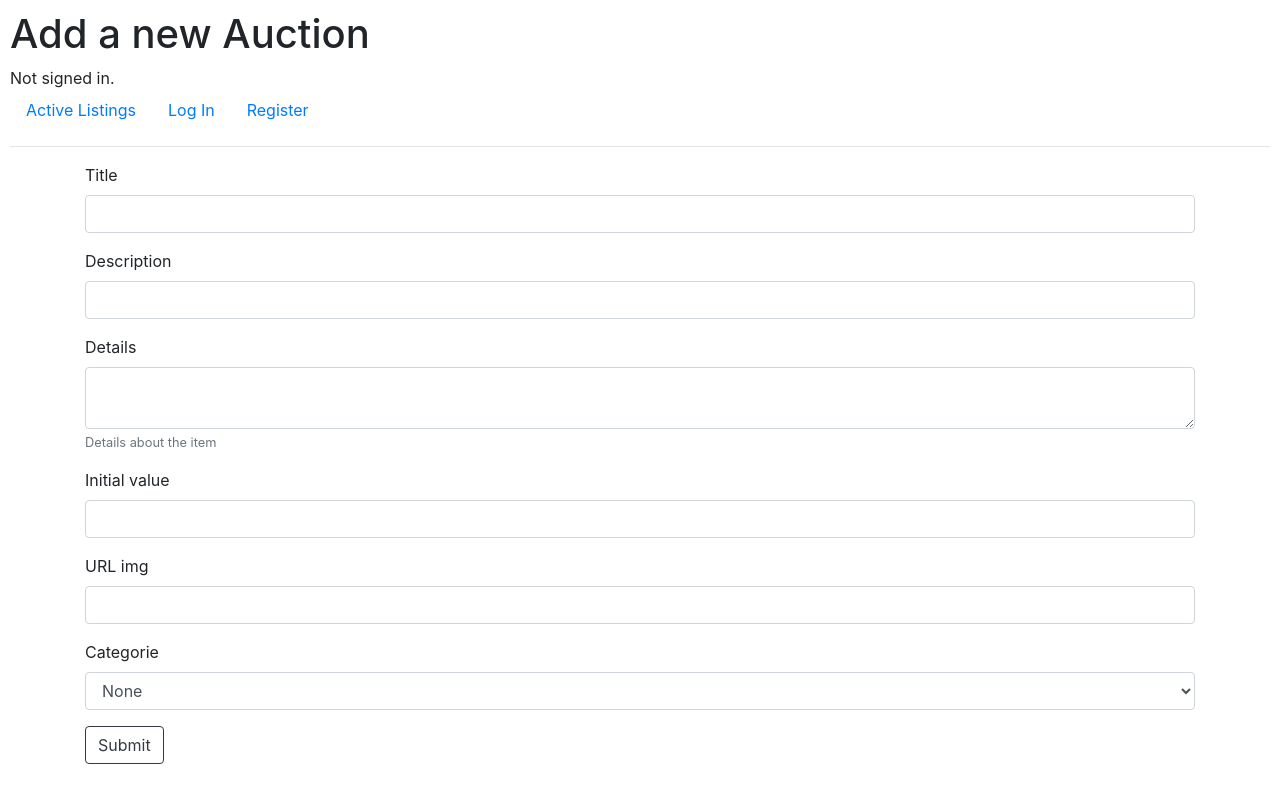
After one commit to SylarK/commerce_pj2, a Django app: page /newauction in a window 1280 px wide. The commit adds this page. Run offline with Django 3.2, Linux system fonts and the light colour scheme; some libraries are stand-ins or nearby versions.

Commit message:
Criação de um novo formulário para adicionar os itens de leilão. Funcionando.

```diff
--- a/commerce/auctions/models.py
+++ b/commerce/auctions/models.py
@@ -19,8 +19,8 @@ class Auction(models.Model):
     description = models.TextField()
     detail = models.TextField()
     init = models.IntegerField()
-    url = models.CharField(max_length=1000)
-    cat = models.IntegerField(choices=CategorieOptions.choices)
+    url = models.CharField(max_length=1000, blank=True)
+    cat = models.IntegerField(choices=CategorieOptions.choices, default=1)
 
     def __str__(self):
         return f"User: {self.user}, Auct Title: {self.title}, Init value: {self.init}, Cat: {self.cat}"
--- a/commerce/auctions/static/auctions/styles.css
+++ b/commerce/auctions/static/auctions/styles.css
@@ -1,3 +1,8 @@
 body {
+    margin: 0;
     padding: 10px;
 }
+
+.marker{
+    border: solid red 2px;
+}
--- a/commerce/auctions/templates/auctions/layout.html
+++ b/commerce/auctions/templates/auctions/layout.html
@@ -8,7 +8,7 @@
         <link href="{% static 'auctions/styles.css' %}" rel="stylesheet">
     </head>
     <body>
-        <h1>Auctions</h1>
+        <h1>{% block header %}Auctions{% endblock %}</h1>
         <div>
             {% if user.is_authenticated %}
                 Signed in as <strong>{{ user.username }}</strong>.
@@ -21,6 +21,8 @@
                 <a class="nav-link" href="{% url 'index' %}">Active Listings</a>
             </li>
             {% if user.is_authenticated %}
+                {% block list %}
+                {% endblock %}
                 <li class="nav-item">
                     <a class="nav-link" href="{% url 'logout' %}">Log Out</a>
                 </li>
@@ -34,7 +36,9 @@
             {% endif %}
         </ul>
         <hr>
-        {% block body %}
-        {% endblock %}
+        <div class="container">
+            {% block body %}
+            {% endblock %}
+        </div>
     </body>
 </html>
--- /dev/null
+++ b/commerce/auctions/templates/auctions/new_auction.html
@@ -0,0 +1,56 @@
+{% extends 'auctions/layout.html' %}
+
+{% block title %} New Auction {% endblock %}
+
+{% block header %}Add a new Auction{% endblock %}
+
+{% block body %}
+
+    <form action="" method="post">
+
+        {% csrf_token %}
+
+        <div class="form-group">
+            <label>Title</label>
+            <input type="text" maxlength="150" name="title" class="form-control">
+        </div>
+
+        <div class="form-group">
+            <label>Description</label>
+            <input type='text' name='description' class="form-control">
+        </div>
+
+        <div class="form-group">
+            <label>Details</label>
+            <textarea class="form-control" name="detail"></textarea>
+            <small class="form-text text-muted">Details about the item</small>
+        </div>
+
+        <div class="form-group">
+            <label>Initial value</label>
+            <input id='initial-value' class="form-control" type="number" name='value' >
+        </div>
+
+        <div class="form-group">
+            <label>URL img</label>
+            <input class="form-control" type="text" name='url'>
+        </div>
+
+        <div class="form-group">
+            <label>Categorie</label>
+
+            <select class="form-control" name="categorie">
+                <option value="1">None</option>
+                <option value="2">Surrealism</option>
+                <option value="3">Pop Art</option>
+                <option value="4">Minimalism</option>
+                <option value="5">Street Art</option>
+            </select>
+
+        </div>
+
+        <button id="btn-newauction" type="submit" class="btn btn-outline-dark">Submit</button>
+
+    </form>
+
+{% endblock %}
--- a/commerce/auctions/urls.py
+++ b/commerce/auctions/urls.py
@@ -6,5 +6,6 @@ urlpatterns = [
     path("", views.index, name="index"),
     path("login", views.login_view, name="login"),
     path("logout", views.logout_view, name="logout"),
-    path("register", views.register, name="register")
+    path("register", views.register, name="register"),
+    path("newauction", views.newauction, name="newauction")
 ]
--- a/commerce/auctions/views.py
+++ b/commerce/auctions/views.py
@@ -1,10 +1,10 @@
 from django.contrib.auth import authenticate, login, logout
 from django.db import IntegrityError
 from django.http import HttpResponse, HttpResponseRedirect
-from django.shortcuts import render
+from django.shortcuts import render, redirect
 from django.urls import reverse
 
-from .models import User
+from auctions.models import *
 
 
 def index(request):
@@ -61,3 +61,22 @@ def register(request):
         return HttpResponseRedirect(reverse("index"))
     else:
         return render(request, "auctions/register.html")
+
+def newauction(request):
+    if request.method == 'POST':
+
+        title = request.POST['title']
+        desc = request.POST['description']
+        detail = request.POST['detail']
+        init = request.POST['value']
+        url = request.POST['url']
+        cat = request.POST['categorie']
+
+        new = Auction(user=request.user, title=title, description=desc, detail=detail, init=init, url=url, cat=cat)
+        new.save()
+
+        return redirect('index')
+
+    else:
+
+        return render(request, 'auctions/new_auction.html')
```
Also changed, not shown: commerce/auctions/templates/auctions/index.html (+7 -0 lines), README.md, commerce/db.sqlite3.
